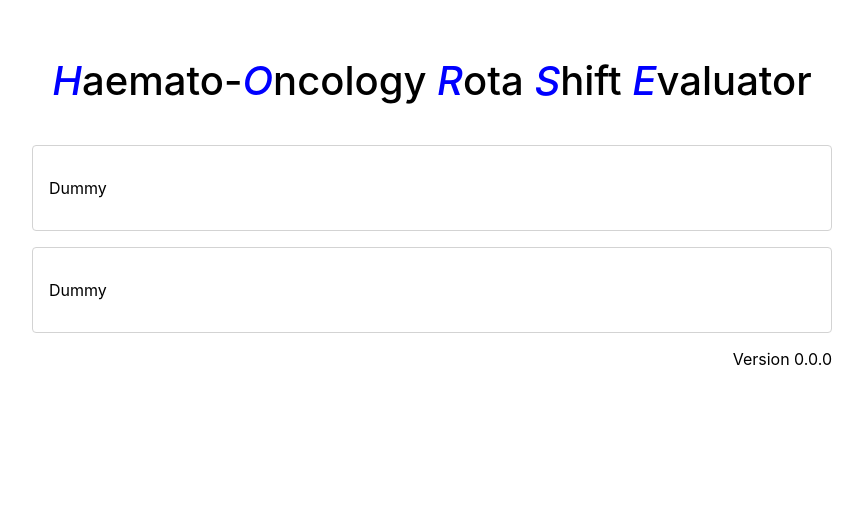
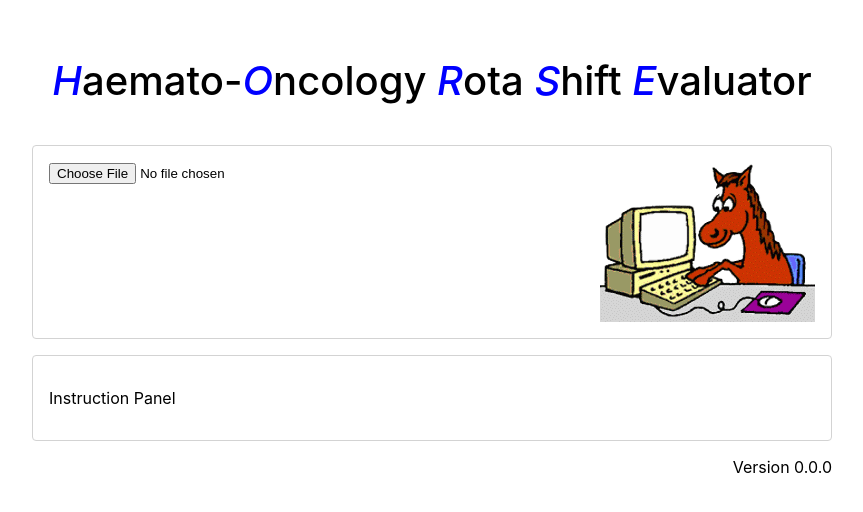
Before and after one commit to Willett-Solutions/horse-client, a React (Create React App) app: page / in a window 1280 px wide. Shown: the top 512 px of the page, without its empty margins (208-1071 px from the left). Built offline with nearby package versions, Linux system fonts and the light colour scheme.

Commit message:
Horse image added.

```diff
--- a/src/App.css
+++ b/src/App.css
@@ -19,13 +19,21 @@
   font-style: italic;
 }
 
-.App-panel {
+.App-footer {
+  text-align: right;
+}
+
+.Panel {
   margin: 1rem 0;
   border: 1px solid lightgray;
   border-radius: 0.25rem;
   padding: 1rem;
 }
 
-.App-footer {
-  text-align: right;
+.ControlPanel {
+  display: flex;
 }
+
+.UploadForm {
+  flex: 1;
+}
--- a/src/App.tsx
+++ b/src/App.tsx
@@ -22,16 +22,31 @@ function App() {
 
 function ControlPanel() {
   return (
-    <div className="App-panel">
-      <p>Dummy</p>
+    <div className="Panel ControlPanel">
+      <UploadForm/>
+      <HorseAnimation/>
     </div>
+  );
+}
+
+function UploadForm() {
+  return (
+    <form className="UploadForm">
+      <input type="file"/>
+    </form>
+  );
+}
+
+function HorseAnimation() {
+  return (
+    <img src="horse-start.gif" alt="Horse ready and waiting"/>
   );
 }
 
 function InstructionPanel() {
   return (
-    <div className="App-panel">
-      <p>Dummy</p>
+    <div className="Panel">
+      <p>Instruction Panel</p>
     </div>
   );
 }
```
Also changed, not shown: public/horse-start.gif (added).
